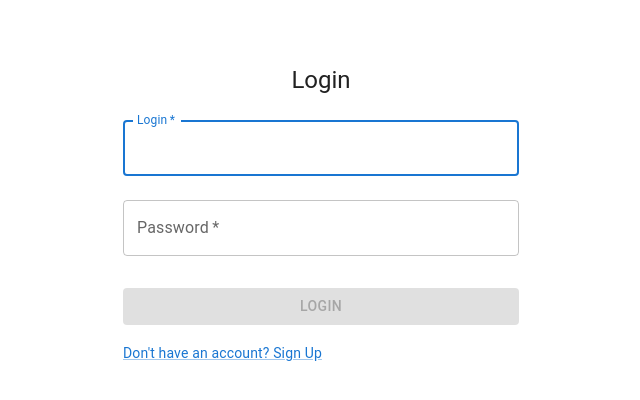
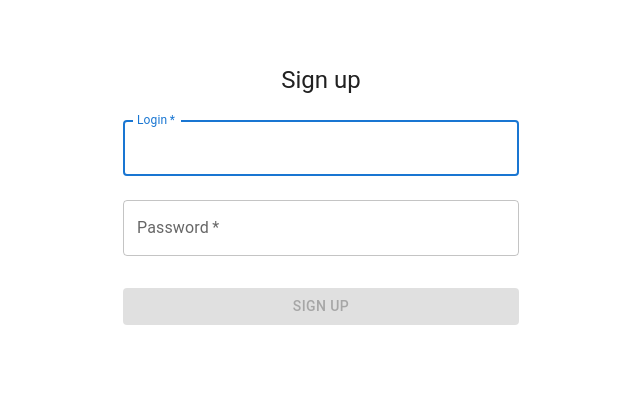
Before and after one commit to ArtemTyutunik/TODOS, a React (Vite) app: page /sign-up in a window 1280 px wide. Shown: the top 400 px of the page, without its empty margins (319-959 px from the left). Built offline with nearby package versions, Linux system fonts and the light colour scheme; no server answers.

Commit message:
add sign up to the app

```diff
--- /dev/null
+++ b/src/entities/signUpForm/signUpForm.tsx
@@ -0,0 +1,80 @@
+import React, {FC} from 'react';
+
+import {useForm, useFormState,Controller} from "react-hook-form";
+import {Box, Button, Container, CssBaseline, TextField, Typography} from "@mui/material";
+
+import {IFormInputs, IInputsProps} from "../../shared/forms/interfaces/interfaces";
+import {loginValidation, passwordValidation} from "../../shared/forms/validation/validation";
+
+
+const SignUpForm:FC<IInputsProps> = ({onSubmit}) => {
+    const {handleSubmit, control} = useForm<IFormInputs>({mode: "onChange"});
+    const {errors,isValid} = useFormState({control});
+    return (
+        <Container component="main" maxWidth="xs">
+            <CssBaseline />
+            <Box
+                sx={{
+                    marginTop: 8,
+                    display: 'flex',
+                    flexDirection: 'column',
+                    alignItems: 'center',
+                }}
+            >
+                <Typography component="h1" variant="h5">
+                    Sign up
+                </Typography>
+
+                <Box component="form" onSubmit={handleSubmit(onSubmit)} noValidate sx={{ mt: 1 }}>
+                    <Controller
+                        control={control}
+                        name={"login"}
+                        rules={loginValidation}
+                        render={({ field }) => <TextField
+                            onChange={field.onChange}
+                            margin="normal"
+                            required
+                            fullWidth
+                            label="Login"
+                            name="email"
+                            type = "email"
+                            autoComplete="email"
+                            autoFocus
+                            error={ !!errors?.login?.message }
+                            helperText={ errors?.login?.message }
+                        />}
+                    />
+                    <Controller
+                        control={control}
+                        name={'password'}
+                        rules = {passwordValidation}
+                        render={({ field }) => <TextField
+                            onChange={field.onChange}
+                            margin="normal"
+                            required
+                            fullWidth
+                            name="password"
+                            label="Password"
+                            type="password"
+                            id="password"
+                            autoComplete="current-password"
+                            error={ !!errors?.password?.message }
+                            helperText={ errors?.password?.message }
+                        />}
+                    />
+                    <Button
+                        type="submit"
+                        fullWidth
+                        disabled={!isValid}
+                        variant="contained"
+                        sx={{ mt: 3, mb: 2 }}
+                    >
+                        Sign Up
+                    </Button>
+                </Box>
+            </Box>
+        </Container>
+    );
+}
+
+export default SignUpForm;
--- a/src/layouts/unathorizedLayout.tsx
+++ b/src/layouts/unathorizedLayout.tsx
@@ -1,9 +1,15 @@
 import React from 'react';
 import Login from "../pages/authorization/login";
+import {Route, Routes} from "react-router-dom";
+import SignUp from "../pages/authorization/signUp";
 
 function UnathorizedLayout() {
     return (
-        <Login/>
+        <Routes>
+            <Route path={'/'} element={<Login/>}/>
+            <Route path={'/sign-up'} element={<SignUp/>}/>
+        </Routes>
+
     );
 }
 
--- a/src/pages/authorization/signUp.tsx
+++ b/src/pages/authorization/signUp.tsx
@@ -0,0 +1,26 @@
+import {IFormInputs} from "../../shared/forms/interfaces/interfaces";
+import {useDispatch} from "react-redux";
+import {createUserWithEmailAndPassword, getAuth} from "firebase/auth";
+import {app} from "../../../firebaseConfig";
+import {authUser} from "./model";
+import React from "react";
+import SignUpForm from "../../entities/signUpForm/signUpForm";
+
+function SignUp() {
+    const dispatch = useDispatch()
+    const onSubmit = (data: IFormInputs) => signUpHandler(data.login, data.password)
+
+    function signUpHandler(login: string, password: string) {
+        const auth = getAuth(app);
+        createUserWithEmailAndPassword(auth, login, password)
+            .then(({user})=> {
+                dispatch(authUser(user))
+                localStorage.setItem('user', JSON.stringify(user))
+            })
+            .catch(e => console.log(e))
+    }
+
+    return <SignUpForm onSubmit={onSubmit}/>
+}
+
+export default SignUp;
```
